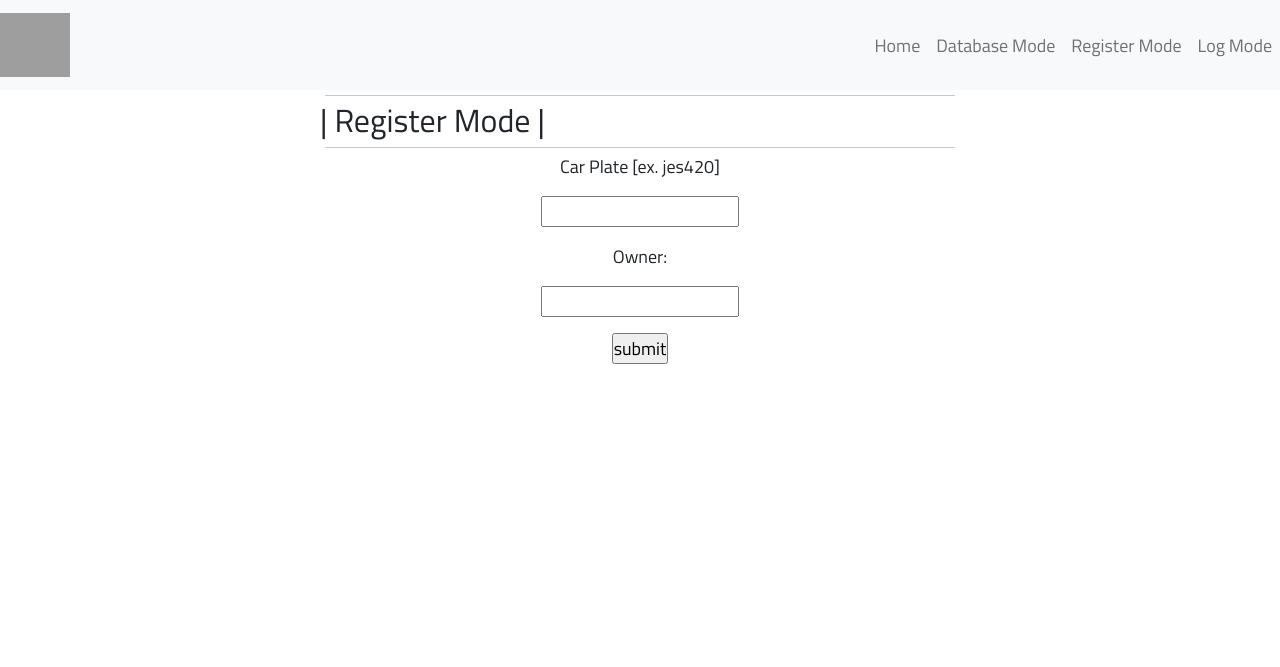
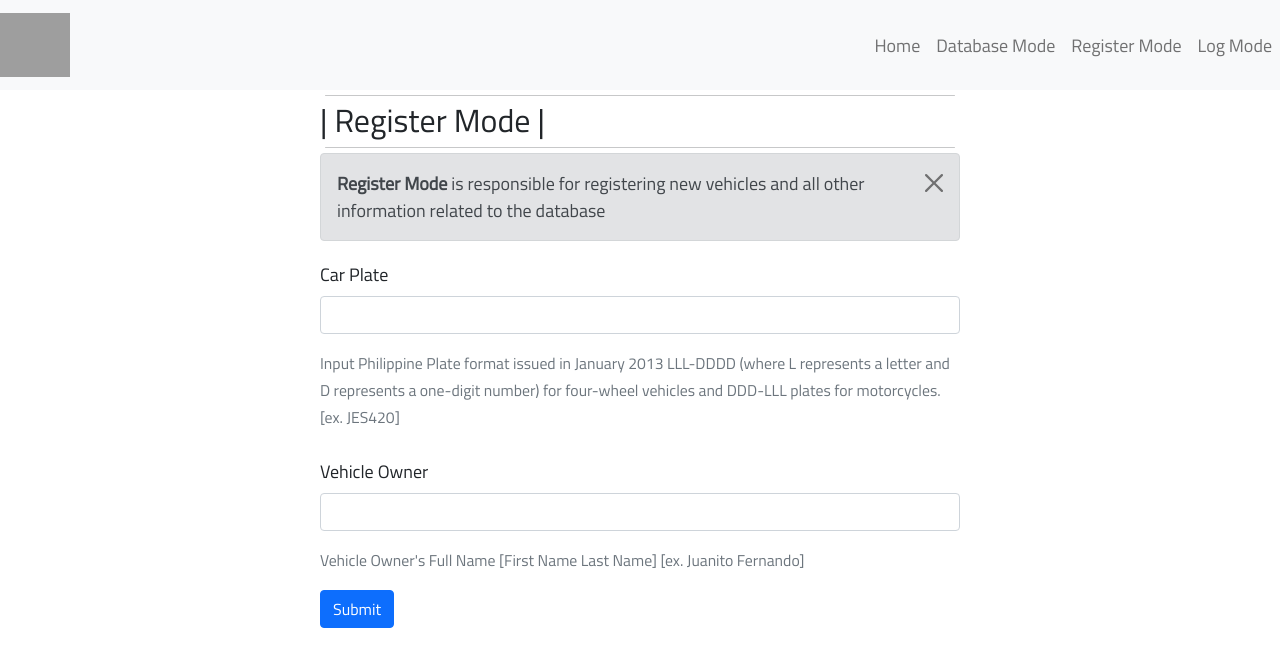
Before and after one commit to LeandroMartinMacato/SecureV-App, a Flask app: page /register in a window 1280 px wide. Shown: the top 667 px of the page. Run offline with Flask 2, Linux system fonts and the light colour scheme; parts of the project's set-up code (start-up, migrations or seed data) failed here and were passed over; some libraries are stand-ins or nearby versions; grey boxes are pictures that could not be loaded.

Commit message:
feat: info section , design reg mode

```diff
--- a/app/static/style.css
+++ b/app/static/style.css
@@ -133,7 +133,7 @@ hr {
 	text-align: center;
 	border-collapse: collapse;
 	/* margin: 25px 0; */
-	margin: 25px auto;
+	margin: 15px auto;
 	font-size: 0.9em;
 	min-width: 400px;
 	border-radius: 5px 5px 0 0;
@@ -175,7 +175,7 @@ hr {
 	text-align: center;
 	border-collapse: collapse;
 	/* margin: 25px 0; */
-	margin: 25px auto;
+	margin: 15px auto;
 	font-size: 0.9em;
 	min-width: 400px;
 	border-radius: 5px 5px 0 0;
--- a/app/templates/register_mode.html
+++ b/app/templates/register_mode.html
@@ -22,13 +22,24 @@
             </div>
         {% endfor %}
     {% endif %}
+
+    <!-- INSTRUCTIONS  -->
+    <div class="alert alert-secondary alert-dismissible fade show" role="alert"  style="margin-bottom: 0px;">
+        <strong>Register Mode </strong> is responsible for registering new vehicles  and all other information related to the database
+
+        <button type="button" class="btn-close" data-bs-dismiss="alert" aria-label="Close"></button>
+    </div>
+
     <div id="lower_container">
-        <form class = "register_form" action="#" method="post" >
-            <p> Car Plate [ex. jes420] </p>
-            <p> <input type="text" name="plate_input"/></p>
-            <p> Owner: </p>
-            <p> <input type="text" name="owner_input"/></p>
-            <p> <input onclick="register_checker()" type="submit" value="submit"/></p>
+        <form class = "mb-3" action="#" method="post" style="margin-top:20px;">
+            <label for="exampleInputEmail1" class="form-label">Car Plate </label>
+            <p> <input type="text" name="plate_input" class="form-control"/></p>
+            <div id="emailHelp" class="form-text">Input Philippine Plate format issued in January 2013 LLL-DDDD (where L represents a letter and D represents a one-digit number) for four-wheel vehicles and DDD-LLL plates for motorcycles. [ex. JES420] </div>
+            <br>
+            <label for="exampleInputPassword1" class="form-label">Vehicle Owner</label>
+            <p> <input type="text" name="owner_input" class="form-control"/></p>
+            <div id="emailHelp" class="form-text">Vehicle Owner's Full Name [First Name Last Name] [ex. Juanito Fernando]</div> </div>
+            <p> <button onclick="register_checker()" type="submit" value="submit" class="btn btn-primary">Submit</button>
         </form>
     </div>
 </div>
```
Also changed, not shown: app/templates/data_mode.html (+7 -0 lines), app/templates/log_mode.html (+7 -0 lines).
